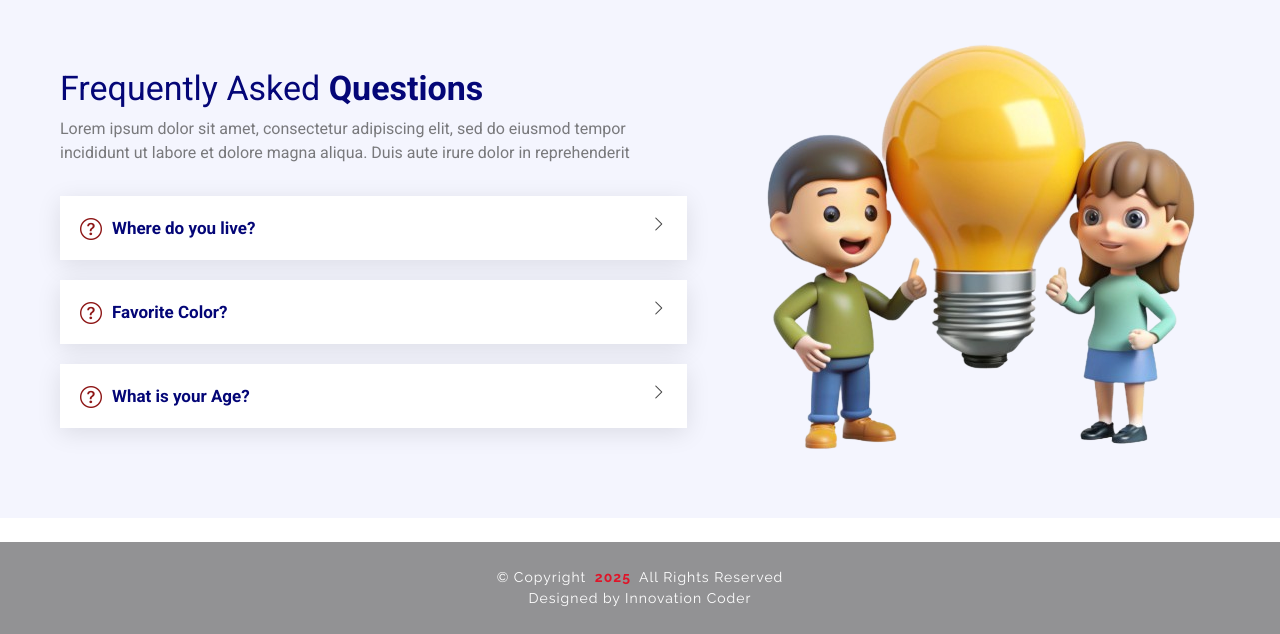
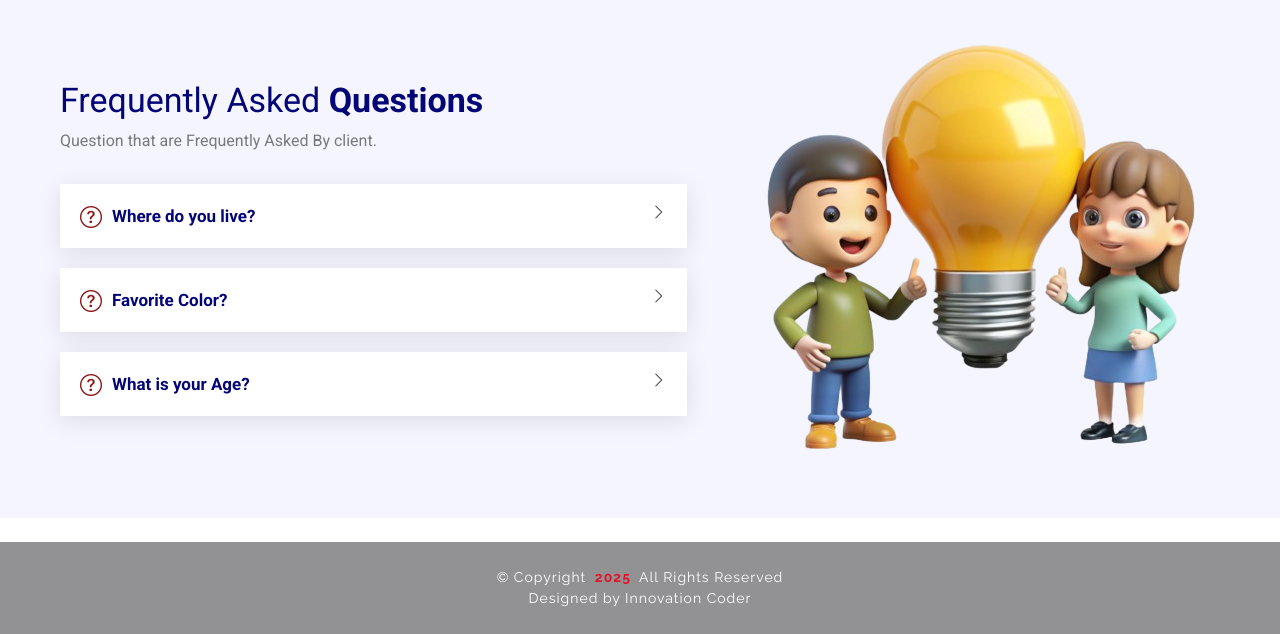
Before and after one commit to Baildhng/my-sampleWebsite, a plain HTML site: page index.html in a window 1280 px wide. Shown: the part 2298-2932 px from the top of the page. Drawn offline with Linux system fonts and the light colour scheme.

Commit message:
Update index.html

```diff
--- a/index.html
+++ b/index.html
@@ -356,7 +356,7 @@
             <div class="content px-xl-5" data-aos="fade-up" data-aos-delay="100">
               <h3><span>Frequently Asked </span><strong>Questions</strong></h3>
               <p>
-                Lorem ipsum dolor sit amet, consectetur adipiscing elit, sed do eiusmod tempor incididunt ut labore et dolore magna aliqua. Duis aute irure dolor in reprehenderit
+                Question that are Frequently Asked By client.
               </p>
             </div>
 
```
